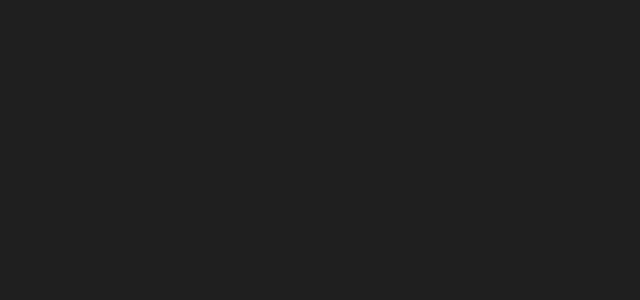
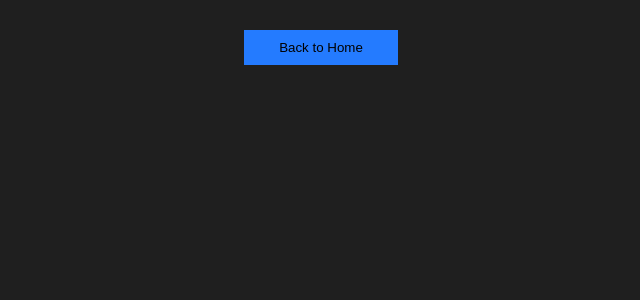
Before and after one commit to Semko1010/Shetani, a React (Create React App) app: page /selectedTshirts in a window 1280 px wide. Before the commit this address had no page. Shown: the top 300 px of the page, without its empty margins (319-959 px from the left). Built offline with nearby package versions, Linux system fonts and the light colour scheme.

Commit message:
SelectetTshirtRoute

```diff
--- a/src/App.js
+++ b/src/App.js
@@ -35,7 +35,7 @@
 
       <Routes>
         <Route path="/"  element={[<Header/>,<Menu/>,<SideBar/>,<ArticleProps/>]}/>
-        {/* <Route path="/selectedTshirts"  element={<SelectedTshirts/>}/>  */}
+        <Route path="/selectedTshirts"  element={<SelectedTshirts/>}/>
         </Routes>
       </allCheckBoxes.Provider>
       </allCheckBoxesValue.Provider>
--- a/src/component/SelectedTshirts/SelectedTishirts.css
+++ b/src/component/SelectedTshirts/SelectedTishirts.css
@@ -3,3 +3,15 @@
     grid-template-columns: 30vw 30vw 30vw;
     gap: 0 30px;
 }
+
+.selectedTshirtsMain {
+    text-align: center;
+
+}
+.selectedTshirtsMain button{
+    background-color: #247BFF;
+    padding: 10px 35px;
+    margin: 30px 0;
+    border: none;
+
+}
--- a/src/component/SelectedTshirts/SelectedTshirts.js
+++ b/src/component/SelectedTshirts/SelectedTshirts.js
@@ -1,41 +1,47 @@
-// import "./SelectedTishirts.css"
-// import {Array} from "../Article/Article"
-// import Article from "../Article/Article"
-// import { Link } from "react-router-dom";
-// const SelectedTshirts = () => {
-// const reload = () => {
-//     window.location.reload();
-// }
+import "./SelectedTishirts.css"
+import {Array} from "../Article/Article"
+import Article from "../Article/Article"
+import { Link } from "react-router-dom";
+const SelectedTshirts = () => {
+/*########## Function to reset the Array*/
+const resetArray = () => {
+    Array.length = 0;
+}
 
-//     return (
-//         <div>
-//             <Link   to ="/" onClick ={reload}>Home</Link>
-//             <button onClick ={reload}>Back to Home</button>
+    return (
+        <div className ="selectedTshirtsMain">
+            <Link to ="/" ><button onClick={resetArray}>Back to Home</button></Link>
 
-//         <section className="selectedTshirts">
 
-//         { Array.map(e =>
+        <section className="selectedTshirts">
 
-//         <Article
-//         salesRate = {e.salesRate}
-//         firstSales = {"10"}
-//         perWeek = {"1.1"}
-//         returnRate = {"2%"}
-//         price = {"62,50€"}
-//         tshirtNummer = {"25335"}
-//         allStatus = {"red"}
-//         salesStatus = {"orange"}
-//         stStatus = {"red"}
-//         perWeekStatus = {"orange"}
-//         ReturnRateStatus = {"red"}
+        { Array.map(e =>
 
-//         />
+        <Article
+        salesRate = {e.salesRate}
+        firstSales = {e.firstSales}
+        perWeek = {e.perWeek}
+        returnRate = {e.returnRate}
+        price = {e.price}
+        tshirtNummer = {e.tshirtNummer}
+        allStatus = {e.allStatus}
+        salesStatus = {e.salesRate}
+        stStatus = {e.stStatus}
+        perWeekStatus = {e.perWeek}
+        ReturnRateStatus = {e.ReturnRateStatus}
+        allStatus = {"green"}
+        salesStatus = {"green"}
+        stStatus = {"green"}
+        perWeekStatus = {"green"}
+        ReturnRateStatus = {"green"}
 
-//         )
-//         }
-//         </section>
-//         </div>
-//      );
-// }
+        />
 
-// export default SelectedTshirts;
+        )
+        }
+        </section>
+        </div>
+     );
+}
+
+export default SelectedTshirts;
--- a/src/component/StartAction/StartAction.js
+++ b/src/component/StartAction/StartAction.js
@@ -71,10 +71,10 @@
             ) }
             </div>
             <p>{`${articleSelection ? checkBoxValue : ""} ${countItems} `}</p>
-            {/* <Link to="/selectedTshirts"> <button onClick={()=>{setarticleSelection(!articleSelection)}}></button> </Link> */}
-            <img className="playImg" src="./img/play-circle.png" alt="" />
+            <Link to="/selectedTshirts"> <img onClick={()=>{setarticleSelection(!articleSelection)}} className="playImg" src="./img/play-circle.png" alt="" /> </Link>
+
         </section>
-      );
+    );
 }
 
 export default StartAction;
```
